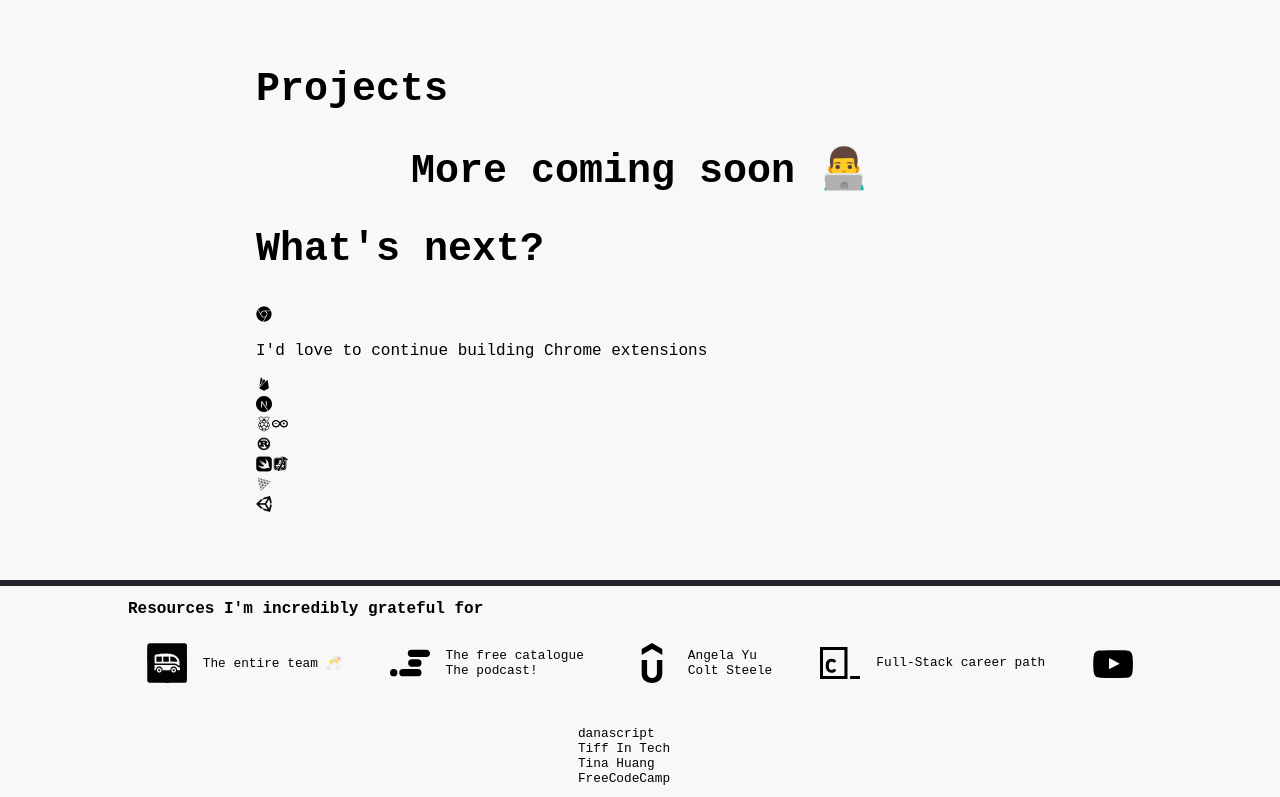
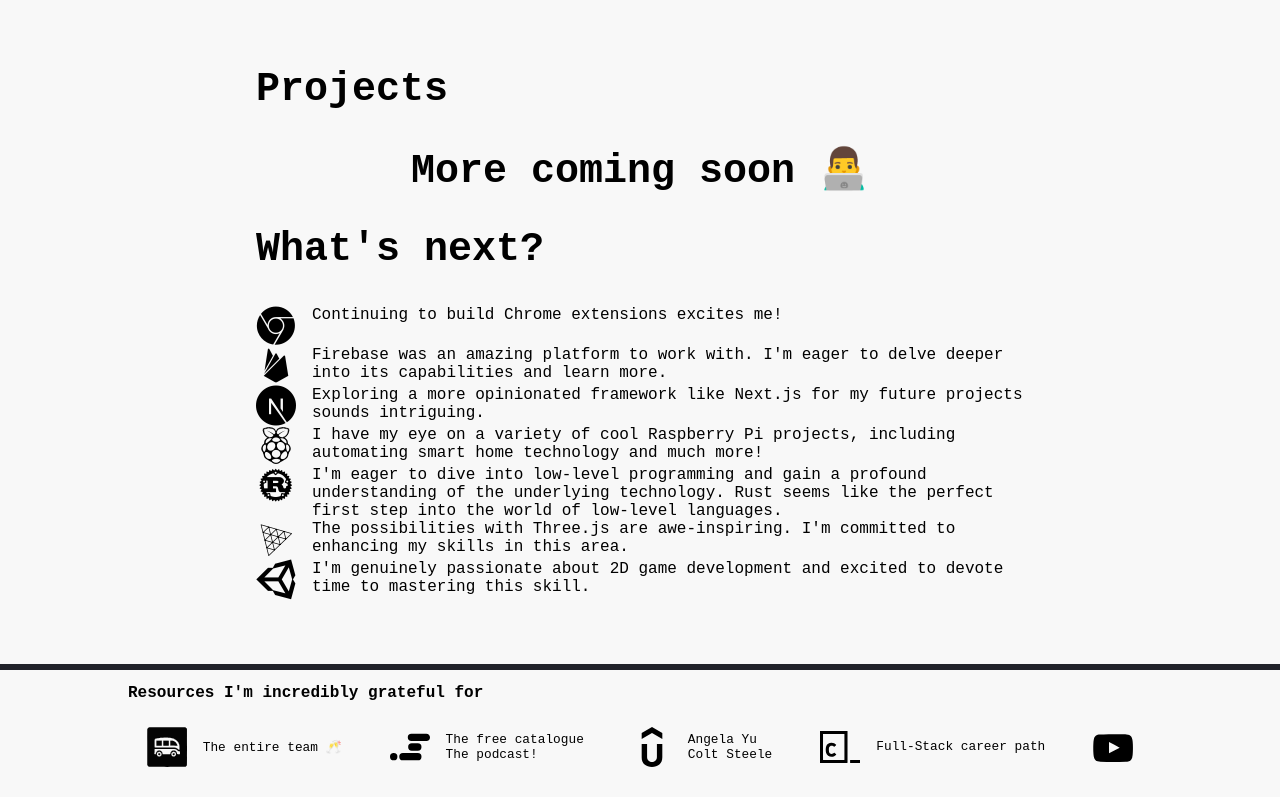
Before and after one commit to zacnation/react-portfolio, a React (Vite) app: page / in a window 1280 px wide. Shown: the part 1530-2327 px from the top of the page. Built offline with nearby package versions, Linux system fonts and the light colour scheme.

Commit message:
Refactor project section to use TechCard component

```diff
--- a/src/components/Footer.jsx
+++ b/src/components/Footer.jsx
@@ -37,5 +37,4 @@ export default function Footer(props) {
 
 Footer.propTypes = {
   darkMode: PropTypes.bool.isRequired,
-  toggleDarkMode: PropTypes.func.isRequired,
 };
--- a/src/components/Main.jsx
+++ b/src/components/Main.jsx
@@ -26,6 +26,7 @@ export default function Main(props) {
               <i className="devicon-typescript-plain"></i>
               <i className="devicon-ruby-plain"></i>
               <i className="devicon-rails-plain"></i>
+              <i className="devicon-postgresql-plain"></i>
               <i className="devicon-jest-plain"></i>
             </div>
           </div>
--- a/src/components/Projects.jsx
+++ b/src/components/Projects.jsx
@@ -1,36 +1,41 @@
 import PropTypes from "prop-types";
+import TechCard from "./TechCard";
+
 export default function About(props) {
   return (
     <section id="projects" className={props.darkMode ? "dark" : ""}>
       <h2>Projects</h2>
       <h2 className="coming-soon">More coming soon 👨‍💻</h2>
       <h2>What&apos;s next?</h2>
-      <div className="chrome">
-        <i className="devicon-chrome-plain"></i>
-        <p>I&apos;d love to continue building Chrome extensions</p>
-      </div>
-      <div className="firebase">
-        <i className="devicon-firebase-plain"></i>
-      </div>
-      <div className="nextjs">
-        <i className="devicon-nextjs-original"></i>
-      </div>
-      <div className="pi">
-        <i className="devicon-raspberrypi-line"></i>
-        <i className="devicon-arduino-plain"></i>
-      </div>
-      <div className="rust">
-        <i className="devicon-rust-plain"></i>
-      </div>
-      <div className="swift">
-        <i className="devicon-swift-plain"></i>
-        <i className="devicon-xcode-plain"></i>
-      </div>
-      <div className="threejs">
-        <i className="devicon-threejs-original"></i>
-      </div>
-      <div className="unity">
-        <i className="devicon-unity-original"></i>
+      <div className="what-next">
+        <TechCard
+          icon="devicon-chrome-plain"
+          description="Continuing to build Chrome extensions excites me!"
+        />
+        <TechCard
+          icon="devicon-firebase-plain"
+          description="Firebase was an amazing platform to work with. I'm eager to delve deeper into its capabilities and learn more."
+        />
+        <TechCard
+          icon="devicon-nextjs-original"
+          description="Exploring a more opinionated framework like Next.js for my future projects sounds intriguing."
+        />
+        <TechCard
+          icon="devicon-raspberrypi-line"
+          description="I have my eye on a variety of cool Raspberry Pi projects, including automating smart home technology and much more!"
+        />
+        <TechCard
+          icon="devicon-rust-plain"
+          description="I'm eager to dive into low-level programming and gain a profound understanding of the underlying technology. Rust seems like the perfect first step into the world of low-level languages."
+        />
+        <TechCard
+          icon="devicon-threejs-original"
+          description="The possibilities with Three.js are awe-inspiring. I'm committed to enhancing my skills in this area."
+        />
+        <TechCard
+          icon="devicon-unity-original"
+          description="I'm genuinely passionate about 2D game development and excited to devote time to mastering this skill."
+        />
       </div>
     </section>
   );
--- /dev/null
+++ b/src/components/TechCard.jsx
@@ -0,0 +1,15 @@
+import PropTypes from "prop-types";
+
+export default function TechCard(props) {
+  return (
+    <div className="tech-card">
+      <i className={props.icon}></i>
+      <p>{props.description}</p>
+    </div>
+  );
+}
+
+TechCard.propTypes = {
+  icon: PropTypes.string.isRequired,
+  description: PropTypes.string.isRequired,
+};
```
